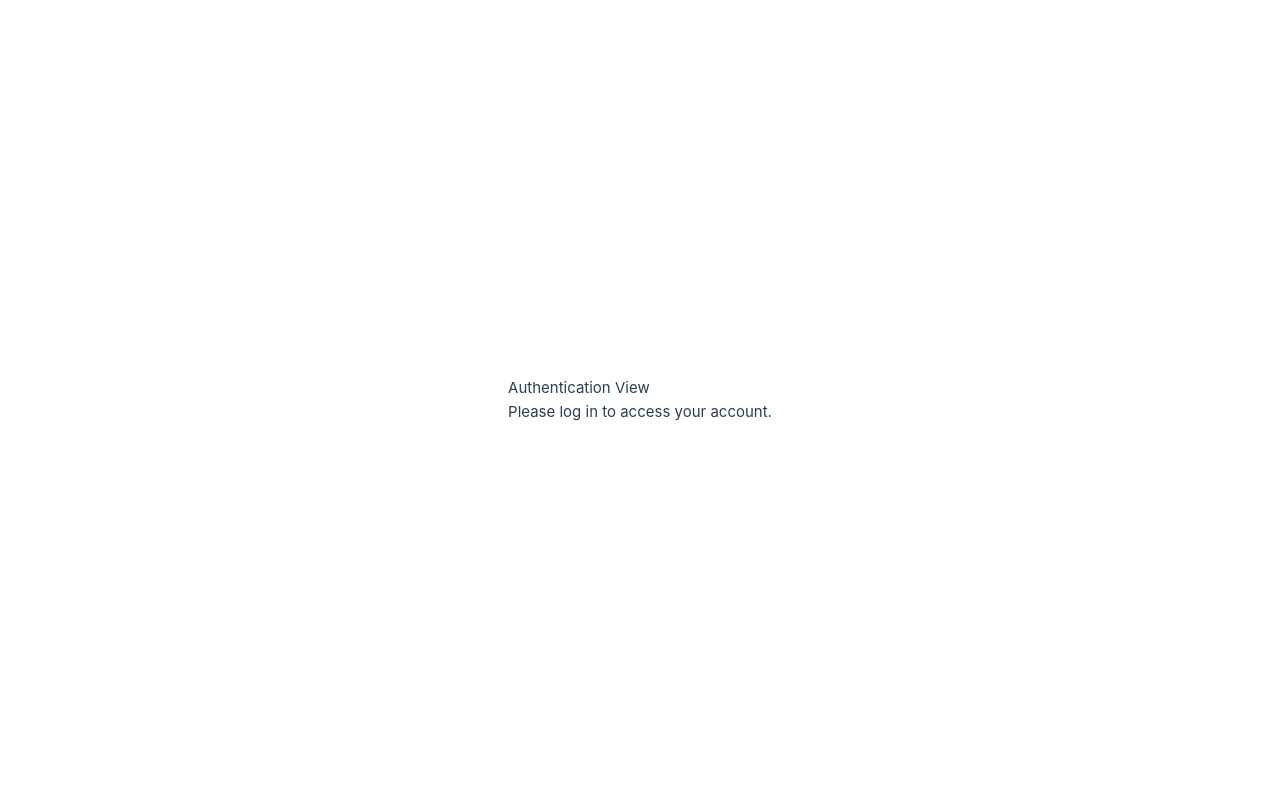
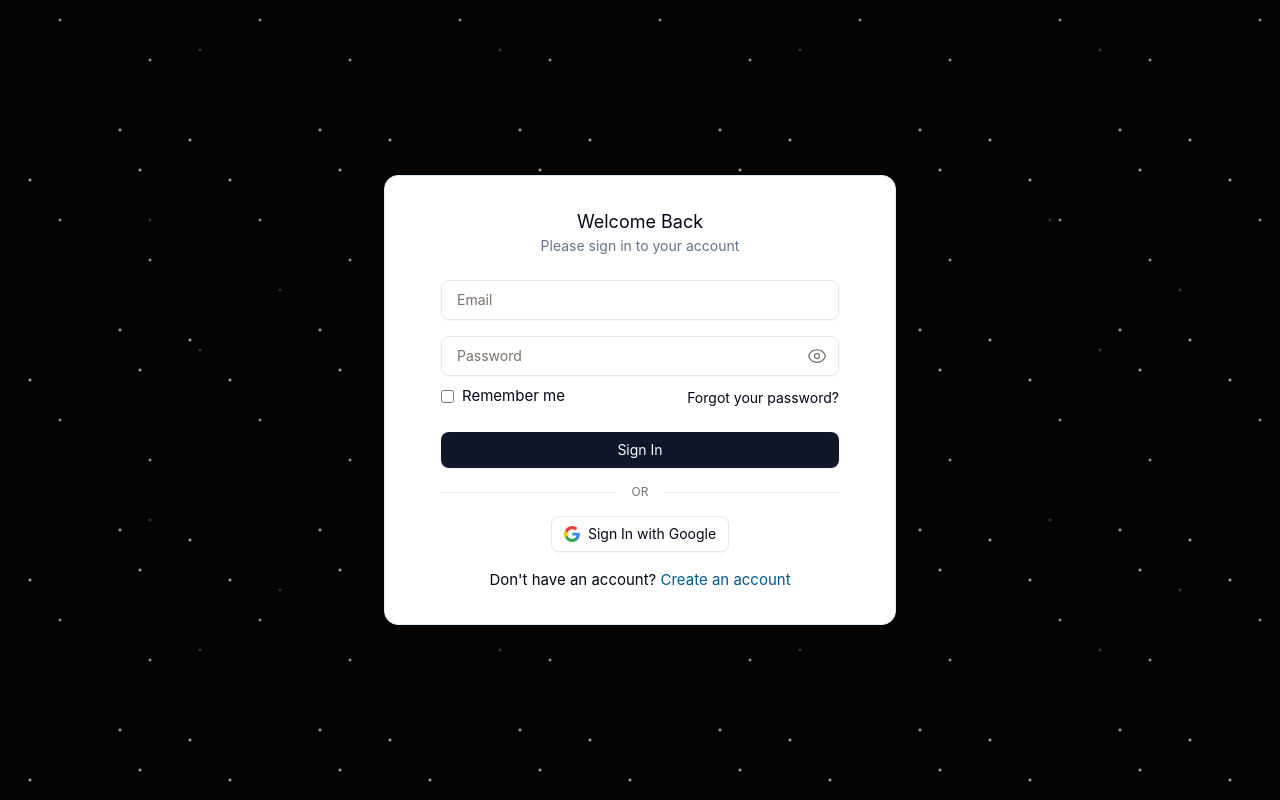
Before and after one commit to StanleighMorales/FirstDraft, a Vue app: page /auth in a window 1280 px wide. Built offline with nearby package versions, Linux system fonts and the light colour scheme.

Commit message:
feat(login): Implement login card and background design - Add all necessary button and inputs needed for simple login - Add starry night effect that used tsparticles for smooth stars

```diff
--- a/index.html
+++ b/index.html
@@ -9,6 +9,7 @@
 </head>
 
 <body>
+  <div id="tsparticles"></div>
   <div id="app"></div>
   <script type="module" src="/src/main.ts"></script>
 </body>
--- a/package.json
+++ b/package.json
@@ -12,6 +12,7 @@
     "preview": "vite preview"
   },
   "dependencies": {
+    "@tsparticles/slim": "^3.9.1",
     "@vueuse/core": "^14.0.0",
     "class-variance-authority": "^0.7.1",
     "clsx": "^2.1.1",
--- a/src/assets/main.css
+++ b/src/assets/main.css
@@ -9,6 +9,14 @@
   margin: 0 auto;
   padding: 2rem;
   font-weight: normal;
+}
+#tsparticles {
+  position: fixed;
+  top: 0;
+  left: 0;
+  width: 100%;
+  height: 100%;
+  z-index: -1;
 }
 
 
--- /dev/null
+++ b/src/components/ui/starry/star.ts
@@ -0,0 +1,49 @@
+import { tsParticles } from "@tsparticles/engine";
+import { loadSlim } from "@tsparticles/slim";
+
+const loadParticles = async () => {
+    await loadSlim(tsParticles);
+
+    await tsParticles.load({
+        id: "tsparticles",
+        options: {
+            background: {
+                color: "#000", // Background color of the sky
+            },
+            particles: {
+                color: {
+                    value: "#ffffff",
+                },
+                move: {
+                    enable: true,
+                    speed: 0.5, // Adjust speed of stars
+                    direction: "none",
+                    random: false,
+                    straight: false,
+                    outModes: {
+                        default: "out",
+                    },
+                },
+                number: {
+                    density: {
+                        enable: true,
+                    },
+                    value: 150, // Number of stars
+                },
+                opacity: {
+                    value: { min: 0.1, max: 0.5 },
+                    animation: {
+                        enable: true,
+                        speed: 1,
+                        sync: false,
+                    },
+                },
+                size: {
+                    value: { min: 0.5, max: 1.5 },
+                },
+            },
+        },
+    });
+};
+
+loadParticles();
--- a/src/views/AuthView.vue
+++ b/src/views/AuthView.vue
@@ -1,6 +1,189 @@
+<script setup lang="ts">
+import { ref } from "vue"
+import { Button } from "@/components/ui/button"
+import {
+  Card,
+  CardAction,
+  CardContent,
+  CardDescription,
+  CardFooter,
+  CardHeader,
+  CardTitle,
+} from "@/components/ui/card"
+import { Input } from "@/components/ui/input"
+import { Label } from "@/components/ui/label"
+
+const showPassword = ref(false);
+</script>
 <template>
-    <div class="auth-view">
-        <h2>Authentication View</h2>
-        <p>Please log in to access your account.</p>
-    </div>
+  <div class="stars"></div>
+  <div class="twinkling"></div>
+  <div class="flex w-full items-center justify-center">
+    <Card class="color-stone-50 w-lg p-8 shadow-lg">
+      <CardHeader class="flex justify-center content-center">
+        <CardAction>
+          <CardTitle class="text-lg place-self-center">Welcome Back</CardTitle>
+          <CardDescription>Please sign in to your account</CardDescription>
+        </CardAction>
+      </CardHeader>
+      <CardContent>
+        <form>
+          <div class="flex flex-col gap-4">
+            <div class="relative mt-2">
+              <Input id="email" type="email" placeholder=" "
+                class="peer h-10 w-full placeholder-transparent focus:outline-none" required />
+              <Label for="email" class="absolute left-3 -top-2.5 bg-stone-50 px-1 text-xs text-stone-500 transition-all
+                                peer-placeholder-shown:top-2.5 peer-placeholder-shown:text-sm peer-placeholder-shown:bg-transparent
+                                peer-focus:-top-2.5 peer-focus:text-xs peer-focus:text-sky-600 peer-focus:bg-stone-50">
+                Email
+              </Label>
+            </div>
+            <div class="relative mt-2">
+              <Input id="password" :type="showPassword ? 'text' : 'password'" placeholder=" "
+                class="peer h-10 w-full placeholder-transparent focus:outline-none" required />
+              <Label for="password" class="absolute left-3 -top-2.5 bg-stone-50 px-1 text-xs text-stone-500 transition-all
+                                peer-placeholder-shown:top-2.5 peer-placeholder-shown:text-sm peer-placeholder-shown:bg-transparent
+                                peer-focus:-top-2.5 peer-focus:text-xs peer-focus:text-sky-600 peer-focus:bg-stone-50">
+                Password
+              </Label>
+              <button type="button" @click="showPassword = !showPassword"
+                class="absolute inset-y-0 right-0 flex items-center pr-3 text-stone-500 hover:text-stone-700">
+                <svg v-if="!showPassword" xmlns="http://www.w3.org/2000/svg" fill="none" viewBox="0 0 24 24"
+                  stroke-width="1.5" stroke="currentColor" class="w-5 h-5">
+                  <path stroke-linecap="round" stroke-linejoin="round"
+                    d="M2.036 12.322a1.012 1.012 0 010-.639C3.423 7.51 7.36 4.5 12 4.5c4.638 0 8.573 3.007 9.963 7.178.07.207.07.431 0 .639C20.577 16.49 16.64 19.5 12 19.5c-4.638 0-8.573-3.007-9.963-7.178z" />
+                  <path stroke-linecap="round" stroke-linejoin="round" d="M15 12a3 3 0 11-6 0 3 3 0 016 0z" />
+                </svg>
+                <svg v-else xmlns="http://www.w3.org/2000/svg" fill="none" viewBox="0 0 24 24" stroke-width="1.5"
+                  stroke="currentColor" class="w-5 h-5">
+                  <path stroke-linecap="round" stroke-linejoin="round"
+                    d="M3.98 8.223A10.477 10.477 0 001.934 12C3.226 16.338 7.244 19.5 12 19.5c.993 0 1.953-.138 2.863-.395M6.228 6.228A10.45 10.45 0 0112 4.5c4.756 0 8.773 3.162 10.065 7.498a10.523 10.523 0 01-4.293 5.774M6.228 6.228L3 3m3.228 3.228l3.65 3.65m7.894 7.894L21 21m-3.228-3.228l-3.65-3.65m0 0a3 3 0 10-4.243-4.243m4.242 4.242L9.88 9.88" />
+                </svg>
+              </button>
+            </div>
+
+          </div>
+          <div class="flex justify-between items-center pt-2">
+            <div class="flex items-center gap-2">
+              <input type="checkbox" />
+              <p>Remember me</p>
+            </div>
+
+            <a href="#" class="place-self-end text-sm color-stone-500 hover:underline mt-4">
+              Forgot your password?
+            </a>
+
+          </div>
+
+        </form>
+      </CardContent>
+      <CardFooter class="flex-auto flex-col gap-4">
+        <Button type="submit" class="w-full mb-2">
+          Sign In
+        </Button>
+        <div class="relative flex items-center w-full">
+          <span class="flex-grow h-px bg-stone-200"></span>
+          <span class="flex-shrink text-xs text-stone-500 px-4 uppercase">Or</span>
+          <span class="flex-grow h-px bg-stone-200"></span>
+        </div>
+        <Button variant="outline">
+          <svg class="w-5 h-5 mr-2" viewBox="0 0 533.5 544.3" xmlns="http://www.w3.org/2000/svg">
+            <path
+              d="M533.5 278.4c0-17.4-1.5-34.1-4.2-50.4H272v95.5h147.1c-6.4 34.7-25.9 64.1-55.1 83.8v69.7h88.9c52.2-48 82.6-119 82.6-198.6z"
+              fill="#4285F4" />
+            <path
+              d="M272 544.3c74.4 0 136.9-24.6 182.6-66.8l-88.9-69.7c-24.7 16.6-56.3 26.5-93.7 26.5-71.9 0-132.8-48.6-154.7-114.1H27.4v71.9c45.2 89 137.8 152.2 244.6 152.2z"
+              fill="#34A853" />
+            <path d="M117.3 324.2c-10.4-30.7-10.4-63.9 0-94.6V157.7H27.4c-39.6 77-39.6 169.3 0 246.3l89.9-79.8z"
+              fill="#FBBC05" />
+            <path
+              d="M272 107c39.5-.6 77.6 14 106.6 40.5l80-80C408 24 344.4-.3 272 0 165.2 0 72.6 63.2 27.4 152l89.9 71c21-65.5 82.9-114 154.7-116z"
+              fill="#EA4335" />
+          </svg>
+          Sign In with Google
+
+        </Button>
+        <p>Don't have an account? <a href="" class="text-sky-800">Create an account</a></p>
+      </CardFooter>
+    </Card>
+  </div>
+
+
 </template>
+
+<style scoped>
+/* Base background color */
+:global(body) {
+  background-color: #050505;
+}
+
+.stars,
+.twinkling {
+  position: fixed;
+  top: 0;
+  left: 0;
+  width: 100%;
+  height: 100%;
+}
+
+.stars {
+  z-index: -2;
+  background-image:
+    radial-gradient(2px 2px at 20px 30px, #eee, rgba(0, 0, 0, 0)),
+    radial-gradient(2px 2px at 40px 70px, #fff, rgba(0, 0, 0, 0)),
+    radial-gradient(2px 2px at 50px 160px, #ddd, rgba(0, 0, 0, 0)),
+    radial-gradient(2px 2px at 90px 40px, #fff, rgba(0, 0, 0, 0)),
+    radial-gradient(2px 2px at 130px 80px, #fff, rgba(0, 0, 0, 0)),
+    radial-gradient(2px 2px at 160px 120px, #ddd, rgba(0, 0, 0, 0));
+  background-repeat: repeat;
+  background-size: 200px 200px;
+  animation: move-slow 100s linear infinite;
+}
+
+.twinkling {
+  z-index: -1;
+  background-image:
+    radial-gradient(2px 2px at 100px 150px, #fff, rgba(0, 0, 0, 0)),
+    radial-gradient(2px 2px at 50px 20px, #fff, rgba(0, 0, 0, 0)),
+    radial-gradient(2px 2px at 180px 90px, #eee, rgba(0, 0, 0, 0));
+  background-repeat: repeat;
+  background-size: 300px 300px;
+  /* Different size for parallax */
+  animation: move-fast 50s linear infinite, flash 5s ease-in-out infinite;
+  opacity: 0.7;
+}
+
+/* Animates the background position to create movement */
+@keyframes move-slow {
+  from {
+    background-position: 0 0;
+  }
+
+  to {
+    background-position: 2000px 2000px;
+  }
+}
+
+@keyframes move-fast {
+  from {
+    background-position: 0 0;
+  }
+
+  to {
+    background-position: -2000px 2000px;
+  }
+}
+
+/* Optional flashing for the second layer */
+@keyframes flash {
+
+  0%,
+  100% {
+    opacity: 0.3;
+  }
+
+  50% {
+    opacity: 0.8;
+  }
+}
+</style>
```
Also changed, not shown: 1 other file (tests, documents, lock files or other folders).
